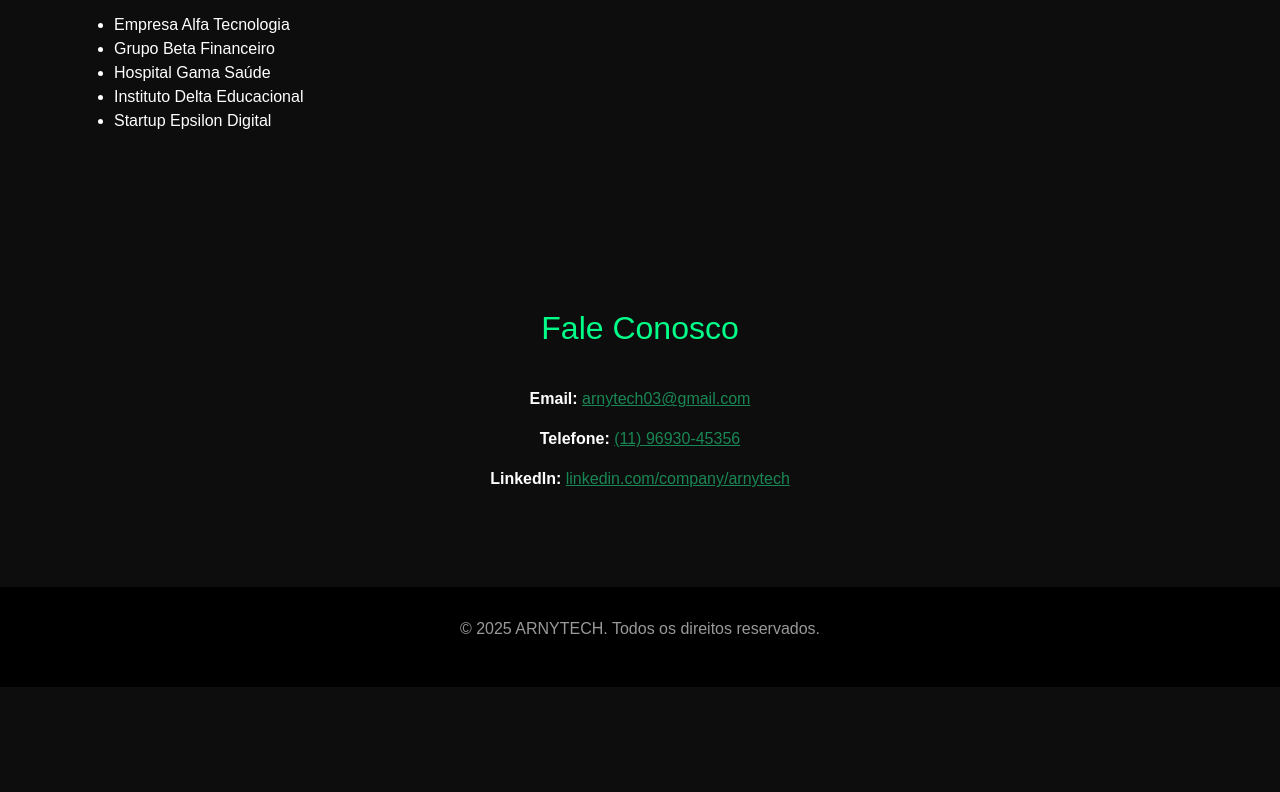
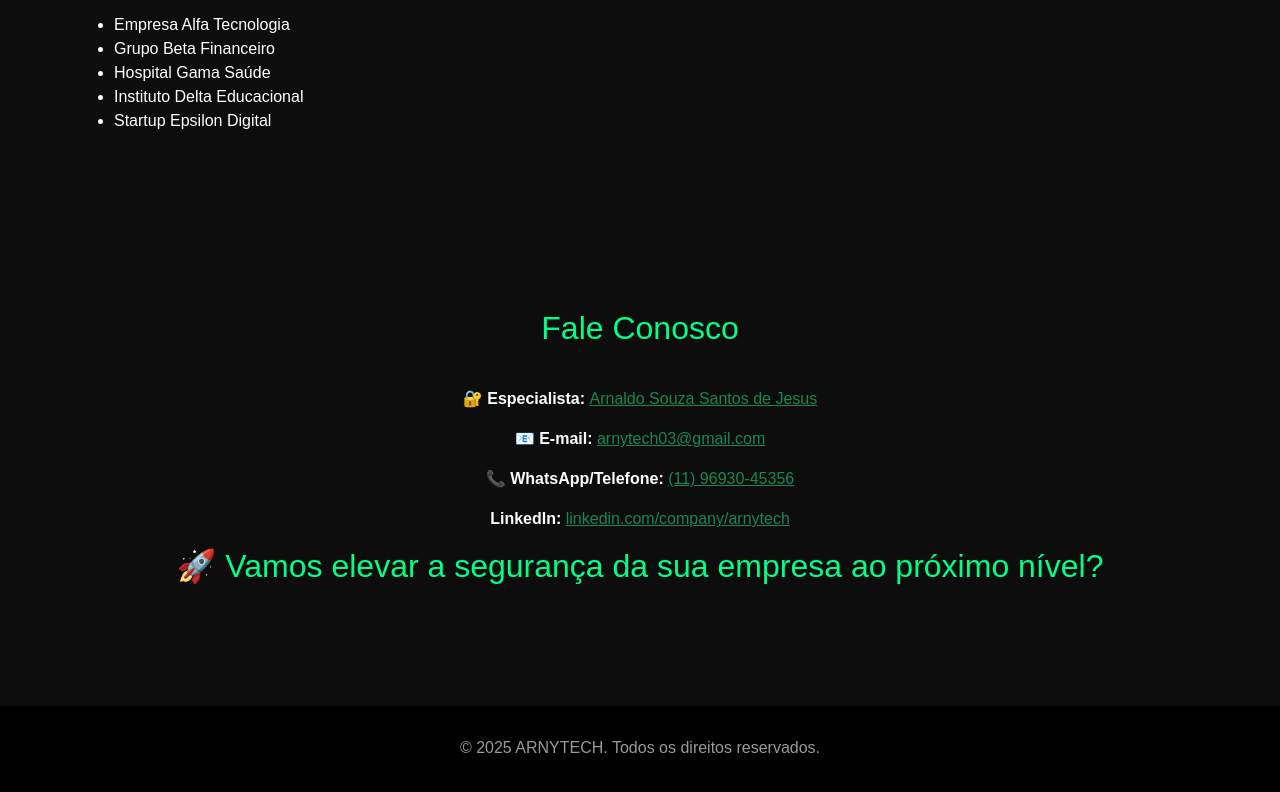
Before and after one commit to arny-tech/main, a plain HTML site: page index.html in a window 1280 px wide. Shown: the part 1771-2563 px from the top of the page. Before the commit the page ends 2458 px from the top, so only its background shows below. Drawn offline with nearby package versions, Linux system fonts and the light colour scheme.

Commit message:
Update index.html

```diff
--- a/index.html
+++ b/index.html
@@ -196,9 +196,13 @@
     <section id="contato">
         <div class="container text-center">
             <h2 class="section-title">Fale Conosco</h2>
-            <p><strong>Email:</strong> <a href="mailto:contato@arnytech.com.br" class="text-success">arnytech03@gmail.com</a></p>
-            <p><strong>Telefone:</strong> <a href="tel:+5511999999999" class="text-success">(11) 96930-45356</a></p>
+            <p><strong>🔐 Especialista: </strong> <a class="text-success">Arnaldo Souza Santos de Jesus</a></p>
+            <p><strong>📧 E-mail: </strong> <a href="mailto:contato@arnytech.com.br" class="text-success">arnytech03@gmail.com</a></p>
+            <p><strong>📞 WhatsApp/Telefone: </strong> <a href="tel:+5511999999999" class="text-success">(11) 96930-45356</a></p>
             <p><strong>LinkedIn:</strong> <a href="https://www.linkedin.com/company/arnytech" class="text-success" target="_blank">linkedin.com/company/arnytech</a></p>
+        </div>
+         <div class="container text-center">
+            <h2 class="section-title">🚀 Vamos elevar a segurança da sua empresa ao próximo nível?</h2>
         </div>
     </section>
 
```
